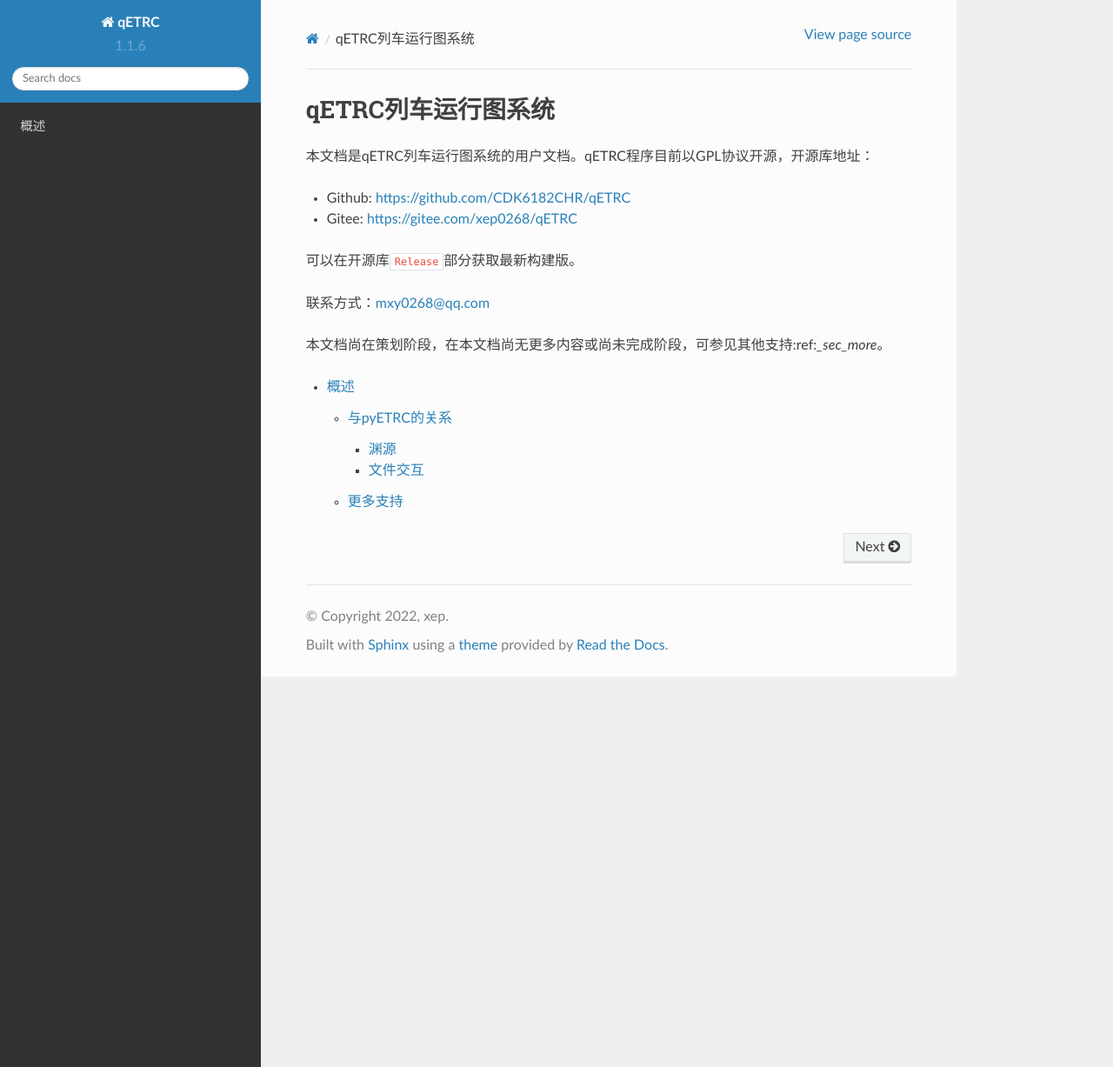
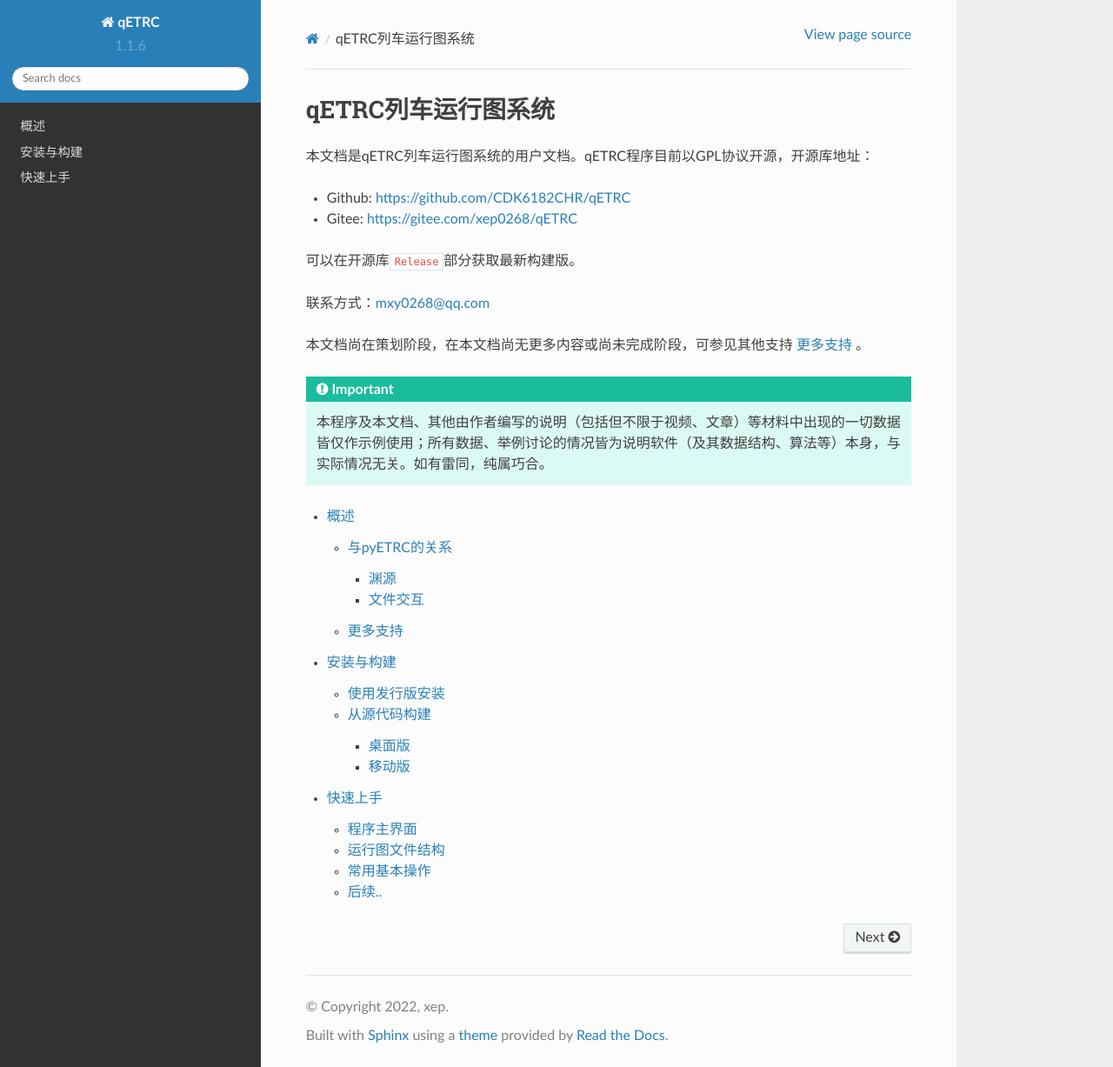
Before and after one commit to CDK6182CHR/qETRC_RTD, a Sphinx documentation site: the page built from docs/source/index.rst, in a window 1280 px wide and 1227 px high. Shown: the whole window at 87% size. Built offline with Sphinx 7.4.7 and the Read the Docs theme 2.0.0, drawn with Linux system fonts in a browser that asks for light colours; part of the change alters nothing that is shown.

```diff
--- a/docs/source/index.rst
+++ b/docs/source/index.rst
@@ -10,10 +10,15 @@ qETRC列车运行图系统
 
 联系方式：mxy0268@qq.com
 
-本文档尚在策划阶段，在本文档尚无更多内容或尚未完成阶段，可参见其他支持:ref:`_sec_more`。
+本文档尚在策划阶段，在本文档尚无更多内容或尚未完成阶段，可参见其他支持 :ref:`sec_more` 。
+
+.. important::
+   本程序及本文档、其他由作者编写的说明（包括但不限于视频、文章）等材料中出现的一切数据皆仅作示例使用；所有数据、举例讨论的情况皆为说明软件（及其数据结构、算法等）本身，与实际情况无关。如有雷同，纯属巧合。
 
 
 .. toctree::
    :maxdepth: 3
 
    overview
+   install
+   tutorial
--- /dev/null
+++ b/docs/source/install.rst
@@ -0,0 +1,59 @@
+安装与构建
+----------
+
+使用发行版安装
+~~~~~~~~~~~~~~
+
+对于普通用户在64位Windows操作系统上使用本程序，推荐直接采用发行版安装程序。可在下列地址获得发行版程序包：
+
+- Github: https://github.com/CDK6182CHR/qETRC/releases
+- Gitee: https://gitee.com/xep0268/qETRC/releases
+
+首次安装请下载完整版程序，通常命名为 ``qETRC-win64_Vx.x.x_Rxx_xxxxx.7z`` 。下载后直接解压，无需安装，运行 ``qETRC.exe`` 即可。亦可自行创建快捷方式放到方便的位置。
+
+对于已安装旧版本的用户，可以下载补丁包，通常命名为 ``qETRC-win64-patch_Vx.x.x_Rxx_xxxxx.7z`` 。下载解压后将压缩包内文件复制到程序目录，覆盖原有文件即可。
+
+如果系统提示缺少某些dll文件，例如 ``msvcp140.dll`` ，请自行搜索安装所缺文件。
+
+
+.. note::
+    请注意部分发行版可能会指定支持使用补丁包升级的最低版本，或者指明支持库版本更新。如果使用补丁包后无法正常运行程序，请改用最新完整版程序包。
+
+
+.. attention::
+    程序所在目录有一些文件可能包含用户数据，如果需要覆盖，请慎重考虑是否包含重要修改。
+
+    - ``CRPassengerMileage.pyetlib`` 为内置默认线路数据库。如果修改过线路数据库，默认保存在此文件中。
+    - ``config.json`` 为用户设置文件。如果产生了此文件，通常是因为用户更改了默认设置，例如默认情况下的运行图显示比例等。
+    - ``system.json`` 为系统自动产生的文件，包含打开文件的历史记录等信息。
+
+
+从源代码构建
+~~~~~~~~~~~~
+
+桌面版
+^^^^^^
+
+如果希望修改或自行构建本程序，这里给出简单的提示。如有第三方库依赖问题，请查看报错信息自行解决。
+构建本程序至少需要 ``Qt5`` 和 ``C++17`` 。以下构建环境已经测试通过：
+
+- ``Qt 5.15.2`` ``MSVC 2019``
+- ``Qt 5.15.2`` ``MinGW-w64 8.1.0``
+
+在以下IDE中已经成功构建过本项目：
+
+- ``Visual Studio 2019 Community``
+- ``QtCreator 4.15.1``
+
+本项目依赖于第三方库 `SARibbon <https://gitee.com/czyt1988/SARibbon/>`_ 和 `Qt-Advanced-Docking-System <https://github.com/githubuser0xFFFF/Qt-Advanced-Docking-System/>`_ 。
+
+下载好这两个支持库后，分别构建得到 ``*.lib`` 和 ``*.dll`` 库文件。请将项目目录 ``dependencies`` 下的对应 ``pri`` 文件中所示的库位置修改为实际所在位置，然后将构建所得的 ``*.lib`` 和 ``*.dll`` 文件复制到项目目录 ``lib`` 子目录下对应的位置，然后构建程序即可。
+
+移动版
+^^^^^^
+
+移动版不需要以上支持库。只需要选择好构建套件，直接构建即可。
+
+.. note::
+    移动版构建环境必须定义 ``QETRC_MOBILE`` 和 ``QETRC_MOBILE_2`` 两个宏。目前的 ``qETRC.pro`` 中仅考虑了了Android的情况。
+    如需构建移动版到其他平台，请自行修改 ``qETRC.pro`` 文件。
--- a/docs/source/overview.rst
+++ b/docs/source/overview.rst
@@ -1,5 +1,10 @@
 概述
 ----
+
+qETRC是基于Qt5和C++语言编写的（非官方性质的）列车运行图系统，主要针对中国铁路设计，但也可用于其他场景，包括但不限于城市轨道交通等。
+
+本项目在Windows 10操作系统下开发和测试，并以GPL协议开源。作者提供Win64构建版本，其他平台可自行由源代码构建。
+本项目同时编写移动版，移动版目前仅支持浏览运行图，不支持编辑。作者提供移动版的Android安装包，其他平台可自行构建。
 
 与pyETRC的关系
 ~~~~~~~~~~~~~~
--- /dev/null
+++ b/docs/source/tutorial.rst
@@ -0,0 +1,95 @@
+快速上手
+--------
+
+.. tip::
+    推荐观看视频：《从pyETRC到qETRC操作逻辑变化简介》 https://www.bilibili.com/video/BV1334y1X7Wr/
+    本视频对操作逻辑做了一整体介绍，特别推荐使用过pyETRC的用户观看。
+
+程序主界面
+~~~~~~~~~~
+
+程序主界面如下图所示。
+
+.. image:: /_static/img/tutorial/main.png
+    :alt: 程序主界面
+
+主要包含以下部分：
+
+- 正中央占据最大空间的\ **运行图窗口**\ 。
+- 窗口顶部、运行图窗口以上为 **工具栏** 。本软件采用Ribbon风格的工具栏，由\ `SARibbon <https://github.com/czyt1988/SARibbon/>`_\ 提供支持。其中：
+
+    - 左上角按钮 ``文件`` 包含打开、保存等基本的文件操作。
+    - ``开始`` 至 ``显示`` 四个页面为基本的 **工具栏页面** ，包含基本操作，在程序运行过程中始终显示。
+    - 右侧带背景的 ``运行图`` ``线路工具`` 等选项卡为 **上下文页面** 或 **上下文选项卡** ，是针对运行图文件中某一特定元素（运行图页面、线路、列车等）的具体操作，程序启动时不显示，只有当选择到具体元素时，才显示。也可手动关闭。
+    - 右上角有撤销、重做、关闭选项卡、关闭窗口等操作。
+
+- 运行图窗口左右两侧为\ **停靠面板**\ 区域，用户可以自行开关窗口、移动位置等。默认情况下，启动时包含四个窗口：
+
+    - 运行图资源管理器，运行图中所有数据元素的列表，详见下节。
+    - 历史记录，包含目前执行的所有（可撤销的）操作列表。
+    - 速览时刻、速览信息：当前选中车次的时刻表和重要的统计信息。
+- 底部为状态栏，显示最近执行的操作（部分）
+
+所有的停靠面板都可以拖动改变位置、悬浮或者关闭，例如下图所示
+
+.. figure:: /_static/img/tutorial/ads.png
+    :alt: 停靠面板操作
+
+此功能由 `Qt-Advanced-Docking-System <https://github.com/githubuser0xFFFF/Qt-Advanced-Docking-System/>`_ 库提供支持，可参阅相关文档获得更多支持。
+所有关闭的停靠面板皆可在工具栏中找到对应的开关，重新打开。
+
+.. note::
+    运行图窗口实质上也是一个停靠面板，支持拖动、关闭、悬浮等操作。
+
+运行图文件结构
+~~~~~~~~~~~~~~
+
+在本文档中，一个\ **运行图文件**\ 是指一个由本软件直接打开、保存的、磁盘上的物理文件。运行图资源管理器以最清晰、简洁的方式展示了运行图文件的（逻辑）结构，如下图所示：
+
+.. figure:: /_static/img/tutorial/struct.png
+    :alt: 运行图资源管理器
+
+主要包含：
+
+（1）一组\ **线路**\ ，或者\ **基线**\ 。每条线路是指一段连续的铁路线路，原则上具有线性结构。一个运行图文件可以包含多条线路。每条线路包含如下数据：
+
+- 线路\ **站表**\ ，或称里程表，给出每个站的站名、里程等基本信息。
+- \ **标尺**\ ，或称区间运行时分标准，给出列车在线路每个区间运行的耗时。一条线路可以包含多套标尺，或不包含任何标尺。
+- \ **天窗**\ ，规定线路每日检修时段。目前每条线路支持两套天窗数据，即综合维修天窗、综合施工天窗。
+
+.. note::
+    pyETRC中每个运行图文件只能有一条线路，但qETRC支持多条线路。如果打开由pyETRC保存的文件，可以正确读取线路；但如果用pyETRC打开本系统保存的多线路文件，则只能读取到第一条线路。
+
+（2）一组\ **运行图页面**\ ，或称\ **运行图视窗**\ ，在不至于引起误会时也简称运行图。一个运行图页面对应程序中运行图窗口的一个页面，可以包含一条或多条线路。一条线路可以同时属于多个运行图页面，亦可不属于任何运行图页面。
+
+.. note::
+    pyETRC中没有运行图页面的概念。使用qETRC打开pyETRC保存的文件（或其他任何没有运行图页面的运行图文件），会自动以运行图中的线路创建一个默认运行图页面。
+
+（3）一组\ **列车**\ 。每趟列车包含其车次、类型、时刻表等数据。
+
+（4）一组\ **交路**\ 。交路描述车底的周转情况，是一组列车的有序序列。一趟列车只能属于至多一个交路，或不属于任何交路。
+
+以上统称为运行图的\ **数据元素**\ 。在运行图资源管理器中右击或者双击数据元素或分类，可以执行添加、删除、编辑、创建副本等基本操作。
+
+.. image:: _static/img/tutorial/navi-context.png
+    :alt: 右键菜单
+
+
+常用基本操作
+~~~~~~~~~~~~
+
+选中车次，右键菜单，资源管理器，Context
+
+
+
+
+后续..
+~~~~~~~
+
+* 文件格式，导入导出
+* 基本数据管理
+* 微调与修订
+* 显示控制 （包括Ads和Ribbon相关）
+* 分析
+* 排图
+* 路网管理
```
Also changed, not shown: docs/source/_static/img/tutorial/ads.png (added), docs/source/_static/img/tutorial/main.png (added), docs/source/_static/img/tutorial/navi-context.png (added), docs/source/_static/img/tutorial/struct.png (added).
